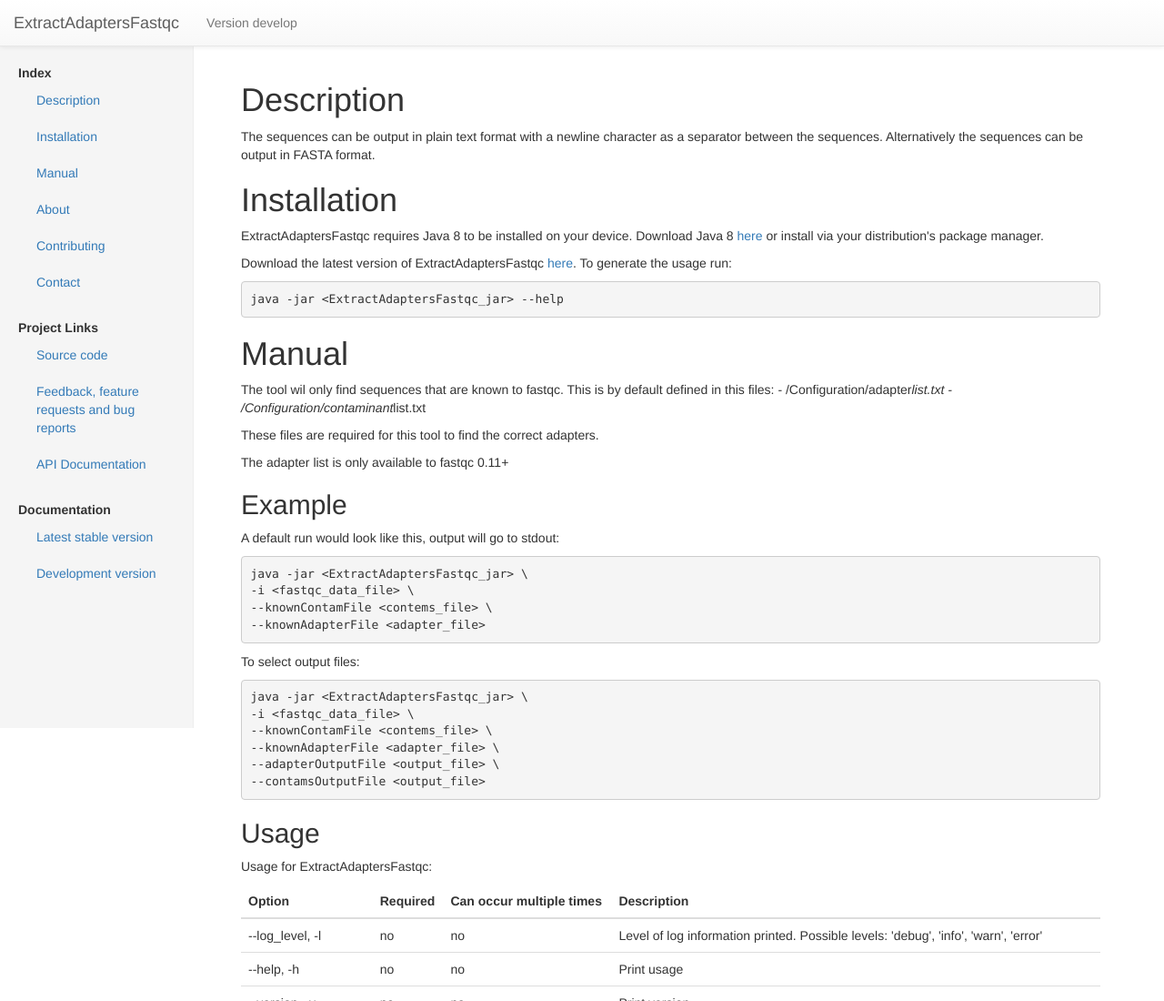
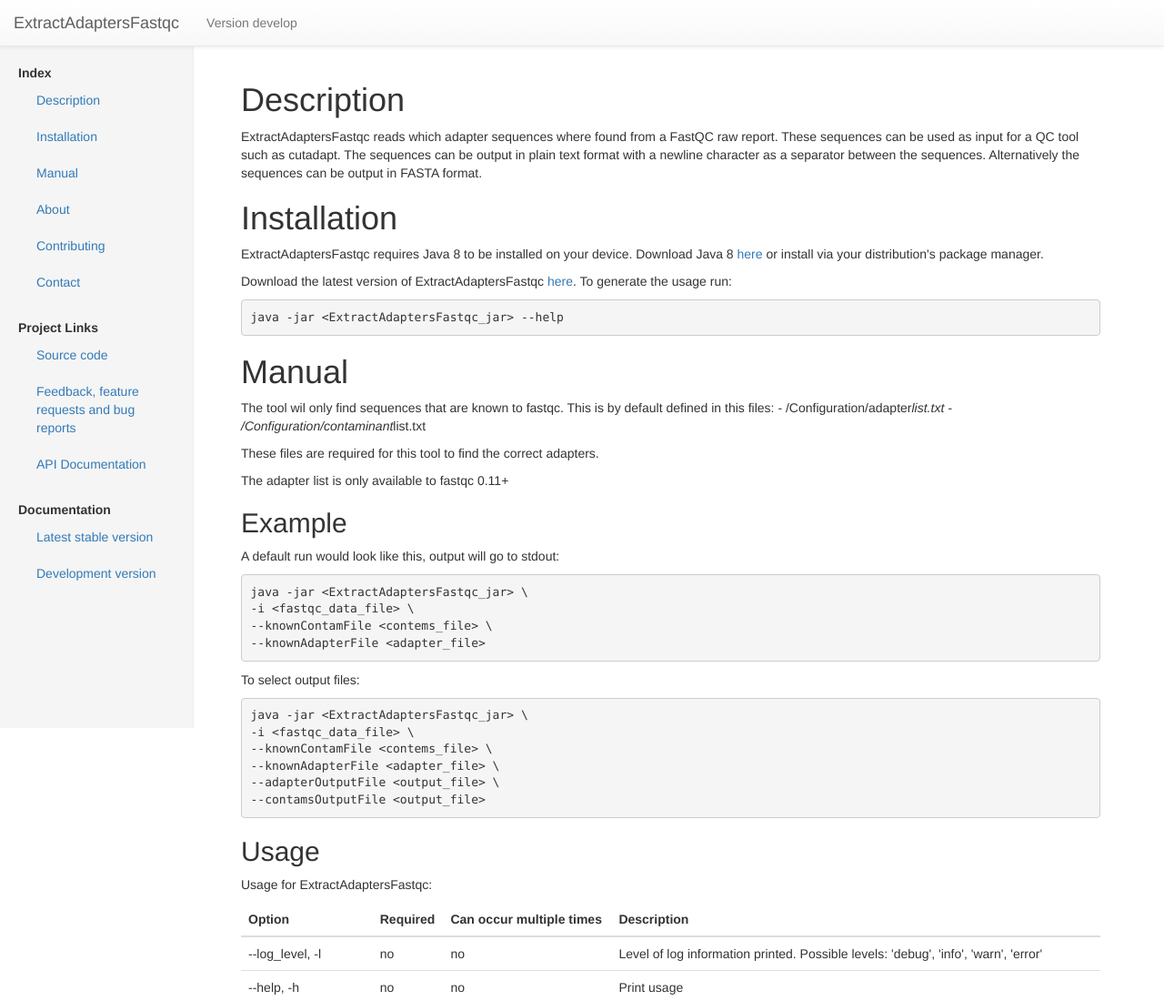
Before and after one commit to biopet/extractadaptersfastqc, a plain HTML site: page develop/index.html in a window 1280 px wide. Shown: the top 1100 px of the page at 91% size. Drawn offline with nearby package versions, Linux system fonts and the light colour scheme.

Commit message:
updated site

```diff
--- a/develop/index.html
+++ b/develop/index.html
@@ -103,8 +103,11 @@
 
 
         <h1 id="description" class="section">Description</h1>
-        <p> The sequences can be output in plain text format with a newline character as a separator between the sequences.
-         Alternatively the sequences can be output in FASTA format.</p>
+        <p>ExtractAdaptersFastqc reads which adapter sequences where found from a FastQC raw report.
+        These sequences can be used as input for a QC tool such as cutadapt.
+        The sequences can be output in plain text format with a
+        newline character as a separator between the sequences.
+        Alternatively the sequences can be output in FASTA format.</p>
 
         <h1 id="installation" class="section">Installation</h1>
         <p>ExtractAdaptersFastqc requires Java 8 to be installed on your device. Download Java 8
```
